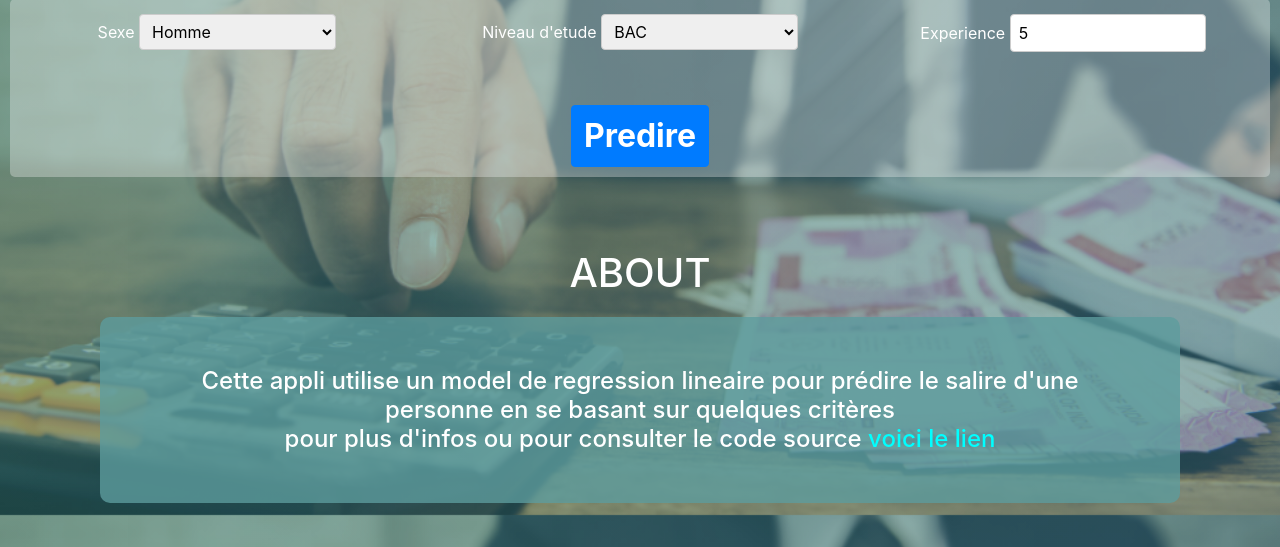
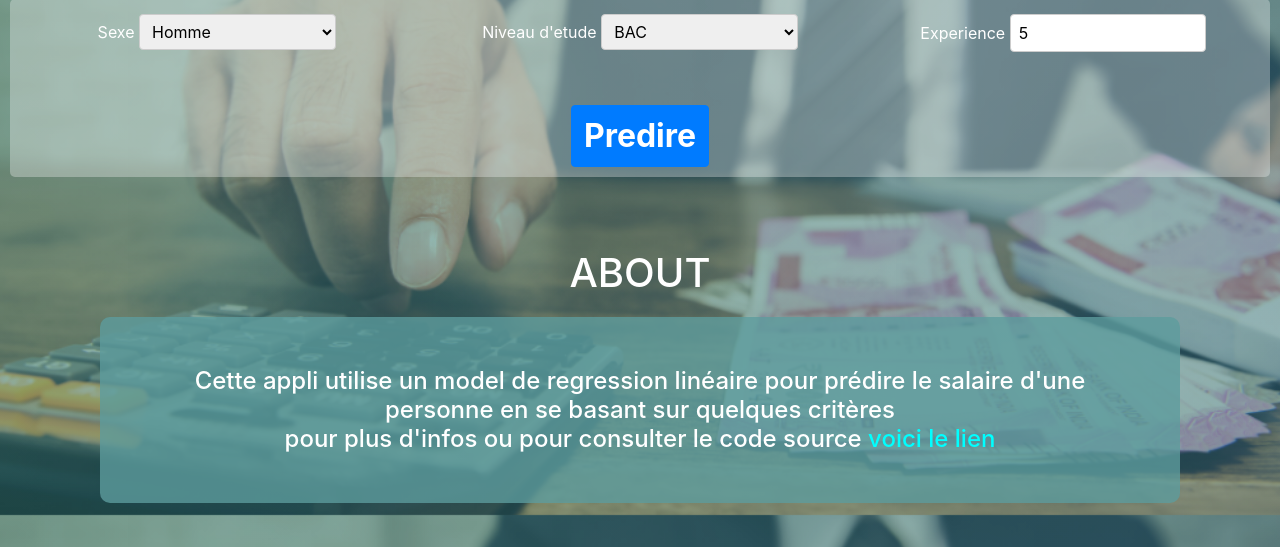
Before and after one commit to saad167/flask_ML, a Flask app: page / in a window 1280 px wide. Shown: the part 285-832 px from the top of the page. Run offline with Flask 2, Linux system fonts and the light colour scheme; parts of the project's set-up code (start-up, migrations or seed data) failed here and were passed over; some libraries are stand-ins or nearby versions.

Commit message:
small mistakes

```diff
--- a/templates/index.html
+++ b/templates/index.html
@@ -80,7 +80,7 @@
     <div> <h1>ABOUT </h1>
     <h4 style="background-color: rgba(93, 156, 158, 0.788); border-radius: 10px; padding: 50px; margin: 20px 100px;">
 
-      Cette appli utilise un model de regression lineaire pour prédire le salire d'une personne en se basant sur quelques critères <br>
+      Cette appli utilise un model de regression linéaire pour prédire le salaire d'une personne en se basant sur quelques critères <br>
     pour plus d'infos ou pour consulter le code source <a href="https://github.com/saad167/flask_ML" style="color: aqua;"> voici le lien </a>
   </h4>
     </div>
```
